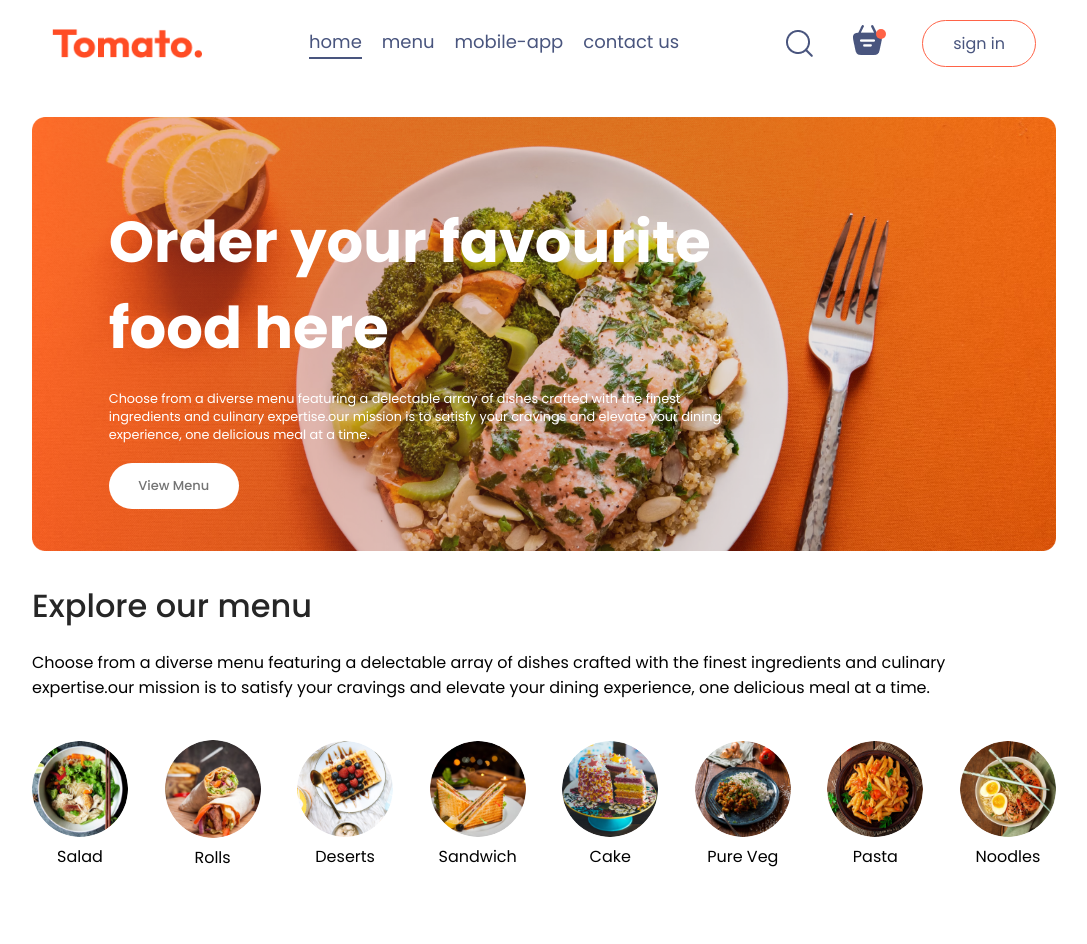
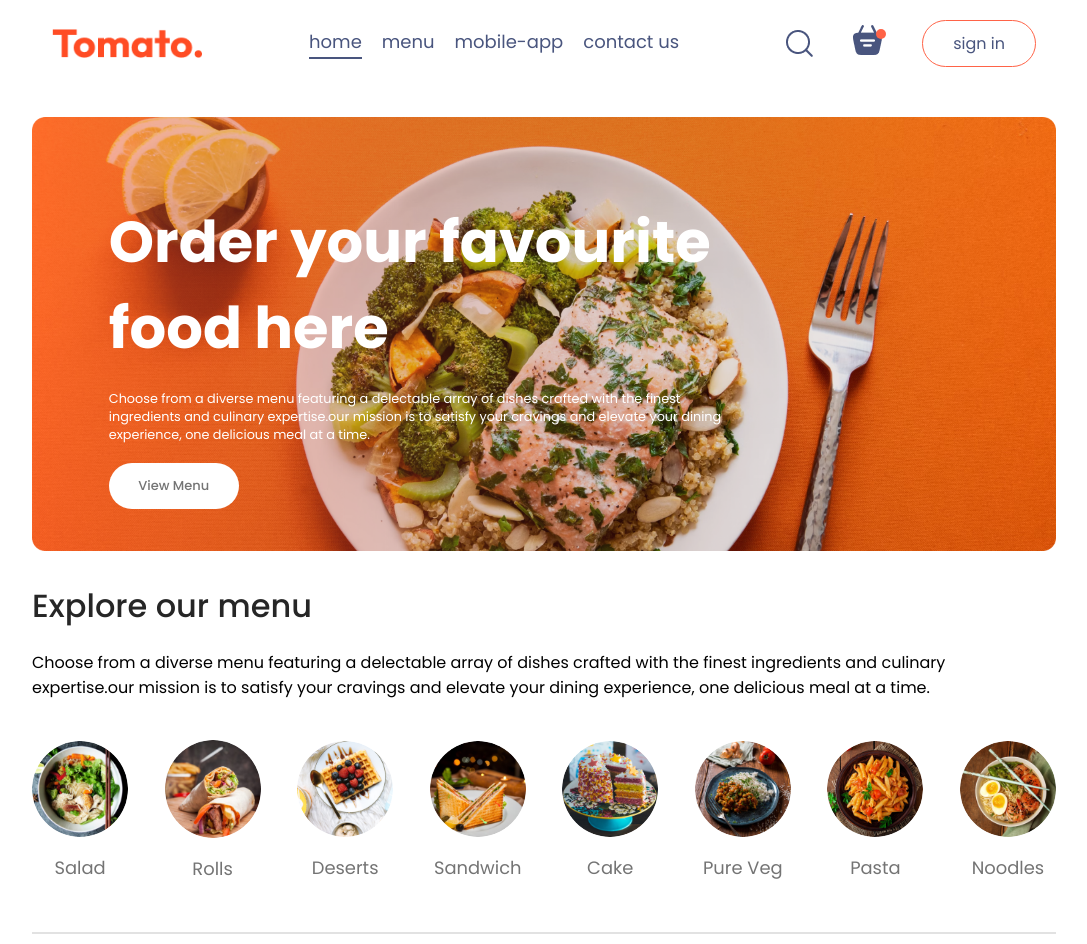
Before and after one commit to la3t0Masoud/Food-Del, a React (Vite) app in the folder frontend/: page / in a window 1280 px wide. Shown: the whole page, without its empty margins (96-1183 px from the left). Before the commit the page ends 890 px from the top, so only its background shows below. Built offline with nearby package versions, Linux system fonts and the light colour scheme.

Commit message:
Categorys seted

```diff
--- a/frontend/src/components/ExploreMenu/ExploreMenu.css
+++ b/frontend/src/components/ExploreMenu/ExploreMenu.css
@@ -31,3 +31,19 @@
     border-radius: 50%;
     transition: 0.2s;
 }
+.explore-menu-list-item p{
+    margin-top: 10px;
+    color: #747474;
+    font-size: max(1.4vw,16px);
+    cursor: pointer;
+}
+.explore-menu hr{
+    margin: 10px 0px;
+    height: 2px;
+    background-color: #e2e2e2;
+    border: none;
+}
+.explore-menu-list-item .active{
+    border: 4px solid tomato;
+    padding: 7px;
+}
--- a/frontend/src/components/ExploreMenu/ExploreMenu.jsx
+++ b/frontend/src/components/ExploreMenu/ExploreMenu.jsx
@@ -2,7 +2,8 @@
 import './ExploreMenu.css'
 import { menu_list } from '../../assets/assets'
 
-const ExploreMenu = () => {
+const ExploreMenu = ({category,setCategory}) => {
+
   return (
     <div className='explore-menu' id='explore-menu'>
       <h1>Explore our menu</h1>
@@ -10,13 +11,14 @@
       <div className="explore-menu-list">
         {menu_list.map((item, index)=>{
             return(
-                <div key={index} className='explore-menu-list-item'>
-                    <img src={item.menu_image} alt='' />
+                <div onClick={()=>setCategory(prev=>prev===item.menu_name?"All":item.menu_name)} key={index} className='explore-menu-list-item'>
+                    <img className={category===item.menu_name?"active":""} src={item.menu_image} alt='' />
                     <p>{item.menu_name}</p>
                 </div>
             )
         })}
       </div>
+      <hr />
     </div>
   )
 }
--- a/frontend/src/pages/Home/Home.jsx
+++ b/frontend/src/pages/Home/Home.jsx
@@ -1,13 +1,16 @@
-import React from 'react'
+import React, { useState } from 'react'
 import './Home.css'
 import Header from '../../components/Header/Header'
 import ExploreMenu from '../../components/ExploreMenu/ExploreMenu'
 
 const Home = () => {
+
+  const [category, setCategory] = useState("All");
+
   return (
     <div>
       <Header/>
-      <ExploreMenu/>
+      <ExploreMenu category={category} setCategory={setCategory}/>
     </div>
   )
 }
```
